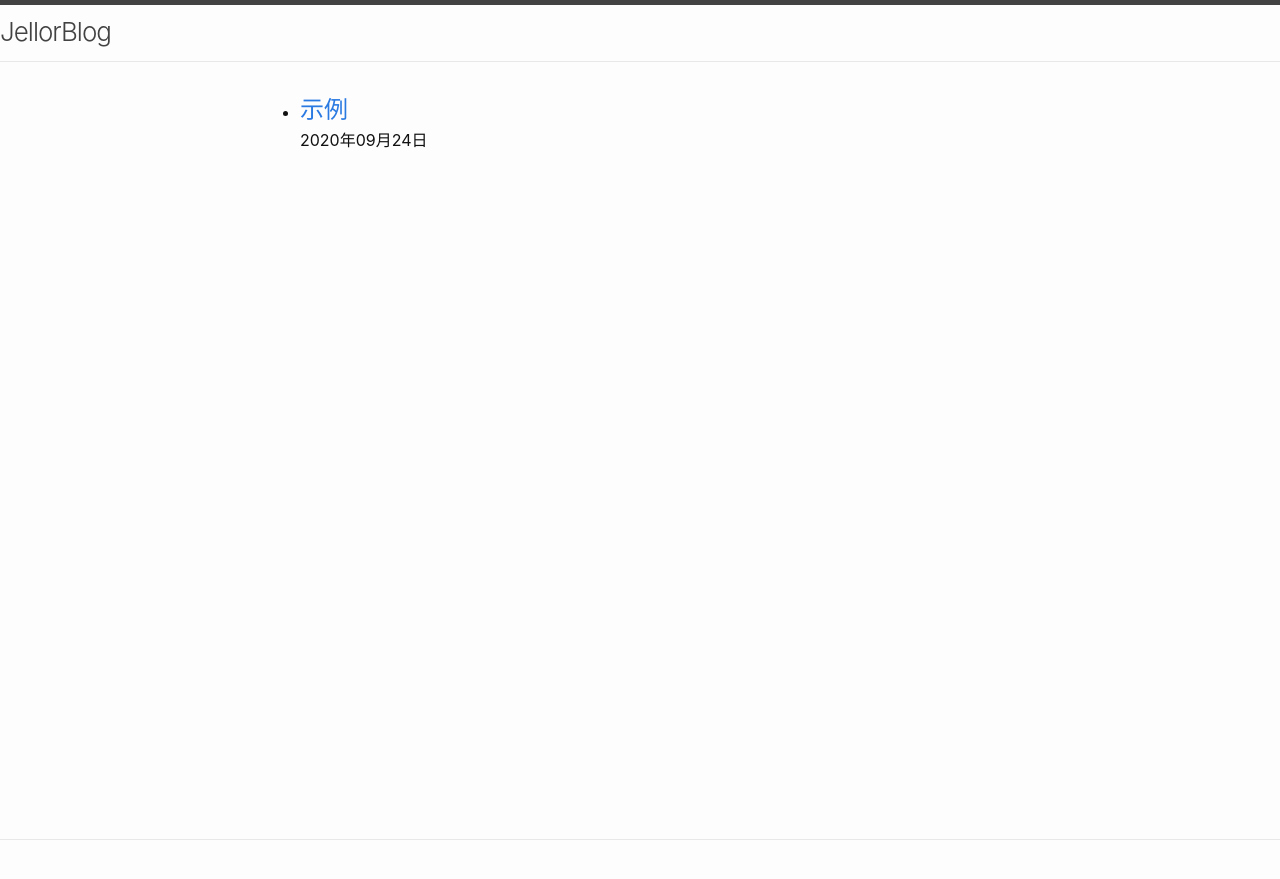
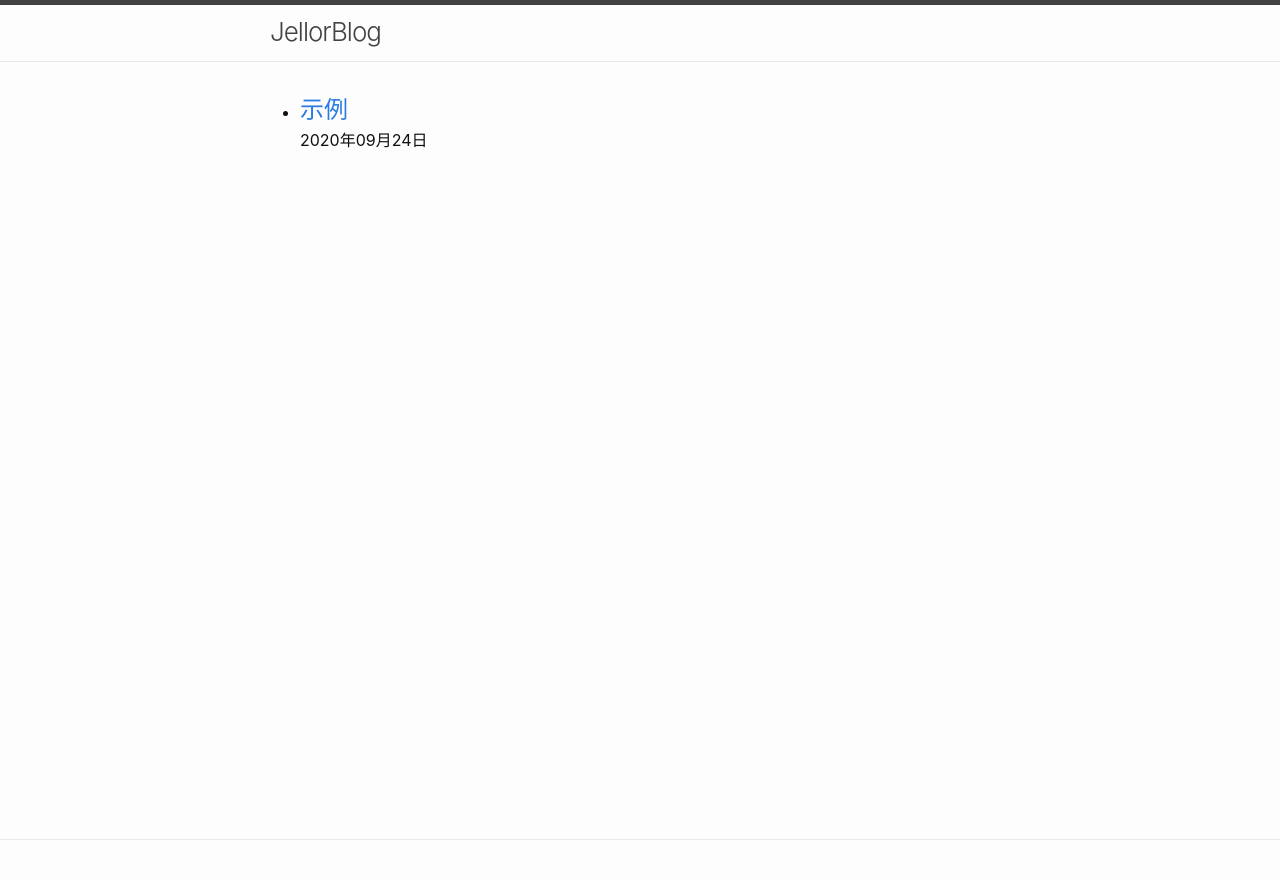
Before and after one commit to jellor/jellor.github.io, a Jekyll site: the page built from index.html, in a window 1280 px wide. Shown: the top 879 px of the page. Built offline with Jekyll 4.4.1, drawn with Linux system fonts in a browser that asks for light colours; comment, search, counter and statistics services are not loaded.

Commit message:
change wrap

```diff
--- a/_includes/header.html
+++ b/_includes/header.html
@@ -1,5 +1,5 @@
 <header class="site-header">
-  <div class="wrap">
+  <div class="wrapper">
 
     <a class="site-title" href="{{ site.baseurl }}/">{{ site.title }}</a>
 
```
